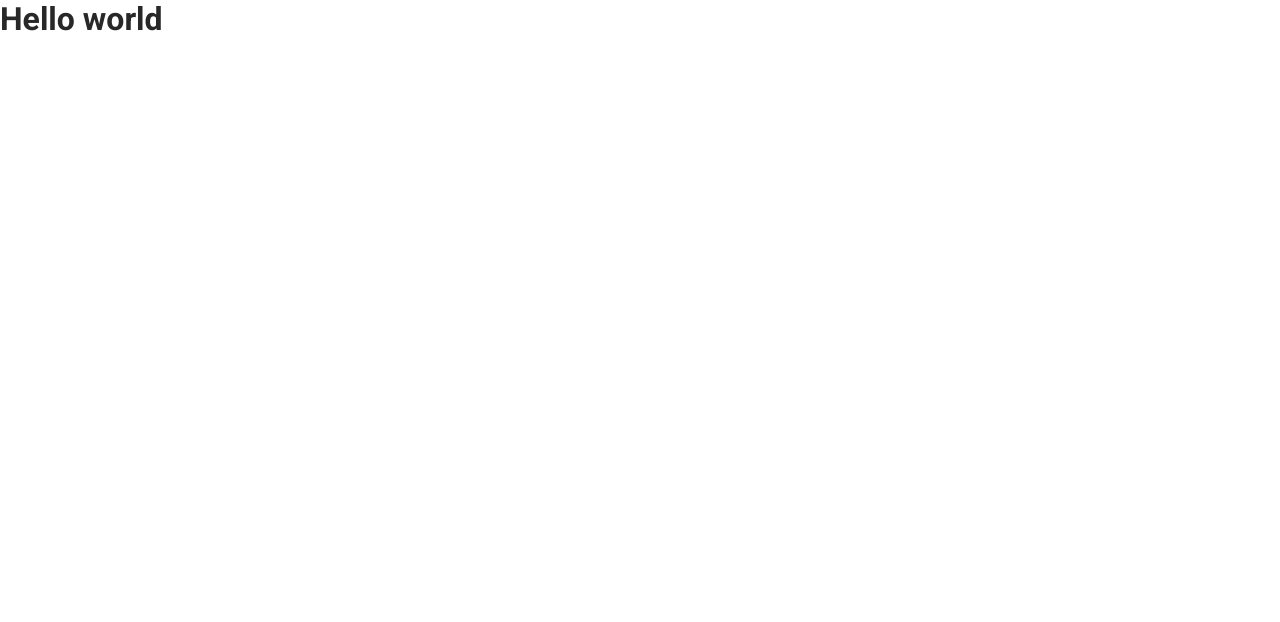
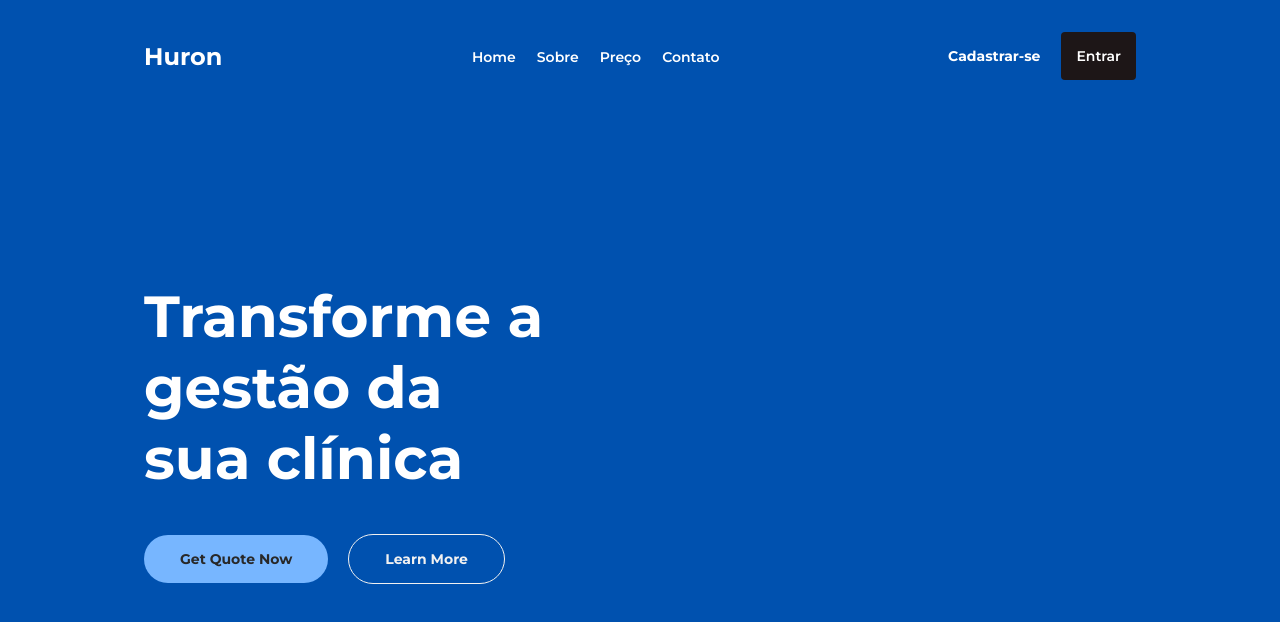
Before and after one commit to decoder-file/huron-web, a React (Create React App) app: page / in a window 1280 px wide. Shown: the top 622 px of the page. Built offline with nearby package versions, Linux system fonts and the light colour scheme.

Commit message:
feat: creating landing page

```diff
--- a/public/index.html
+++ b/public/index.html
@@ -3,6 +3,10 @@
   <head>
     <meta charset="utf-8" />
     <link rel="icon" href="%PUBLIC_URL%/favicon.ico" />
+
+    <link rel="preconnect" href="https://fonts.googleapis.com">
+    <link rel="preconnect" href="https://fonts.gstatic.com" crossorigin>
+    <link href="https://fonts.googleapis.com/css2?family=Montserrat:wght@400;500;600;700&display=swap" rel="stylesheet">
 
     <link rel="preconnect" href="https://fonts.googleapis.com">
     <link rel="preconnect" href="https://fonts.gstatic.com" crossorigin>
--- a/src/App.tsx
+++ b/src/App.tsx
@@ -3,12 +3,12 @@ import { ThemeProvider } from 'styled-components'
 import { defaultTheme } from './styles/themes/default'
 
 import { GlobalStyle } from './styles/global'
+import { LandingPage } from './pages/LandingPage'
 
 function App() {
   return (
     <ThemeProvider theme={defaultTheme}>
-      <h1>Hello world</h1>
-
+      <LandingPage />
       <GlobalStyle />
     </ThemeProvider>
   )
--- /dev/null
+++ b/src/pages/LandingPage/index.tsx
@@ -0,0 +1,43 @@
+import {
+  Container,
+  Header,
+  Content,
+  ContentOptions,
+  ContentButton,
+  Brand,
+  Information,
+  Title,
+  LearnMoreButton,
+  InformationButton,
+} from './styles'
+
+export function LandingPage() {
+  return (
+    <Container>
+      <Content>
+        <div>
+          <Header>
+            <Brand>Huron</Brand>
+            <ContentOptions>
+              <a>Home</a>
+              <a>Sobre</a>
+              <a>Preço</a>
+              <a>Contato</a>
+            </ContentOptions>
+            <ContentButton>
+              <a>Cadastrar-se</a>
+              <button>Entrar</button>
+            </ContentButton>
+          </Header>
+          <Information>
+            <div>
+              <Title>Transforme a gestão da sua clínica</Title>
+              <LearnMoreButton>Get Quote Now</LearnMoreButton>
+              <InformationButton>Learn More</InformationButton>
+            </div>
+          </Information>
+        </div>
+      </Content>
+    </Container>
+  )
+}
--- /dev/null
+++ b/src/pages/LandingPage/styles.ts
@@ -0,0 +1,151 @@
+import styled from 'styled-components'
+
+export const Container = styled.div`
+  height: 100vh;
+  justify-content: center;
+  display: flex;
+  background-color: ${(props) => props.theme['blue-500']};
+`
+
+export const Content = styled.div`
+  flex-direction: column;
+  width: 100%;
+  max-width: 64rem;
+  padding: 0 1rem;
+`
+
+export const Brand = styled.p`
+  font-family: 'Montserrat', sans-serif;
+  font-weight: bold;
+  color: ${(props) => props.theme['white-300']};
+  font-size: 1.5rem;
+`
+
+export const Header = styled.header`
+  width: 100%;
+  display: flex;
+  justify-content: space-between;
+  padding: 2rem 0;
+  align-items: center;
+`
+
+export const ContentOptions = styled.div`
+  a {
+    font-family: 'Montserrat', sans-serif;
+    font-weight: 600;
+    color: ${(props) => props.theme['white-300']};
+    font-size: 0.875rem;
+    margin-left: 1.313rem;
+    cursor: pointer;
+    transition: background-color 0.1s;
+  }
+
+  a:hover {
+    color: ${(props) => props.theme['black-100']};
+  }
+
+  @media (max-width: 600px) {
+    display: none;
+  }
+`
+
+export const ContentButton = styled.div`
+  button {
+    padding: 15px;
+    border: 0;
+    background-color: #1d1617;
+    cursor: pointer;
+    border-radius: 4px;
+
+    font-family: 'Montserrat', sans-serif;
+    font-weight: 600;
+    color: ${(props) => props.theme['white-300']};
+    font-size: 0.875rem;
+    margin-left: 1.313rem;
+    transition: background-color 0.1s;
+  }
+
+  button:hover {
+    background-color: ${(props) => props.theme['black-300']};
+  }
+
+  a {
+    font-family: 'Montserrat', sans-serif;
+    font-weight: 700;
+    color: ${(props) => props.theme['white-300']};
+    font-size: 0.875rem;
+    cursor: pointer;
+    transition: background-color 0.1s;
+  }
+
+  a:hover {
+    color: ${(props) => props.theme['black-100']};
+  }
+`
+
+export const Information = styled.div`
+  align-items: center;
+  display: flex;
+  height: 80vh;
+`
+
+export const Title = styled.h1`
+  font-family: 'Montserrat', sans-serif;
+  font-weight: 800;
+  font-style: normal;
+  color: ${(props) => props.theme['white-300']};
+  margin-bottom: 40px;
+  font-size: 2.375rem;
+
+  @media (min-width: 600px) {
+    max-width: 400px;
+    font-size: 3.625rem;
+  }
+`
+export const LearnMoreButton = styled.button`
+  border: 0;
+  cursor: pointer;
+  padding: 15px 36px;
+  border-radius: 37px;
+  background-color: ${(props) => props.theme['blue-200']};
+
+  font-size: 0.875rem;
+  font-family: 'Montserrat';
+  font-weight: 700;
+  color: ${(props) => props.theme['black-400']};
+
+  transition: background-color 0.1s;
+
+  :hover {
+    background-color: ${(props) => props.theme['blue-400']};
+    color: ${(props) => props.theme['white-100']};
+  }
+`
+export const InformationButton = styled.button`
+  border: 0;
+  cursor: pointer;
+  padding: 15px 36px;
+  border-radius: 37px;
+  background-color: transparent;
+  border: 1px solid ${(props) => props.theme['white-100']};
+
+  font-size: 0.875rem;
+  font-family: 'Montserrat';
+  font-weight: 700;
+  color: ${(props) => props.theme['white-100']};
+
+  transition: background-color 0.1s;
+
+  :hover {
+    background-color: ${(props) => props.theme['blue-400']};
+    color: ${(props) => props.theme['white-100']};
+  }
+
+  @media (min-width: 400px) {
+    margin-left: 20px;
+  }
+
+  @media (max-width: 600px) {
+    margin-top: 10px;
+  }
+`
--- a/src/styles/themes/default.ts
+++ b/src/styles/themes/default.ts
@@ -24,6 +24,7 @@ export const defaultTheme = {
   'blue-200': '#77B6FF',
   'blue-300': '#56A4FF',
   'blue-400': '#1D84FD',
+  'blue-500': '#0051AF',
 
   'green-100': '#7dffed',
   'green-200': '#72e6f0',
```
